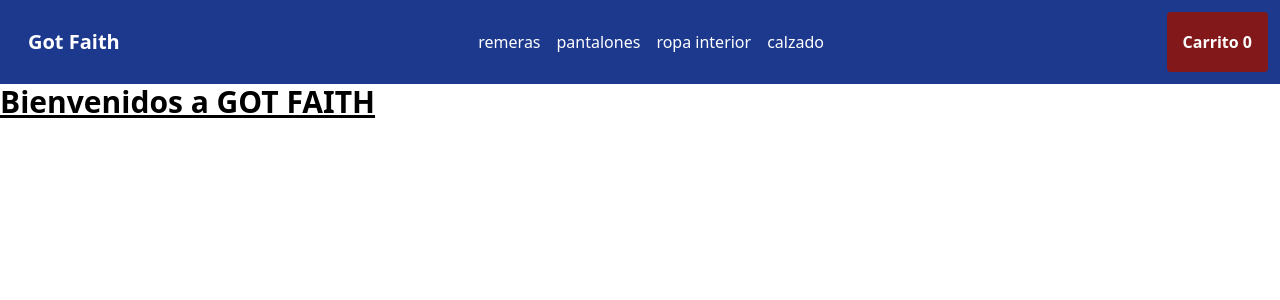
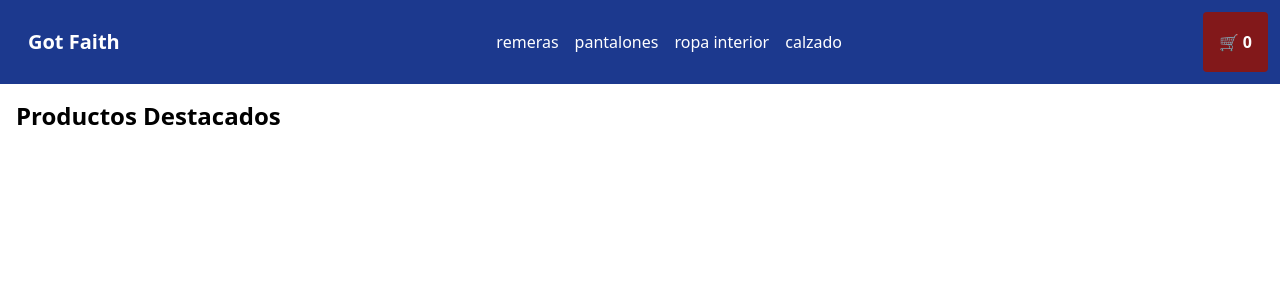
Before and after one commit to feliperodriguez5/got-faith, a React (Vite) app: page / in a window 1280 px wide. Shown: the top 300 px of the page. Built offline with nearby package versions, Linux system fonts and the light colour scheme.

Commit message:
se agrega componente ItemListContainer

```diff
--- a/src/App.jsx
+++ b/src/App.jsx
@@ -1,12 +1,13 @@
 import Navbar from "./components/Navbar";
 import Button from "./components/Button";
+import ItemListContainer from "./components/ItemListContainer";
 
 
 function App() {
   return (
     <div>
       <Navbar />
-      <h1 className="text-3xl font-bold underline">Bienvenidos a GOT FAITH</h1>
+      <ItemListContainer ProductosDestacados="Productos Destacados" />
     </div>
   )
 }
--- /dev/null
+++ b/src/components/ItemListContainer.jsx
@@ -0,0 +1,9 @@
+function ItemListContainer({ ProductosDestacados }) {
+    return (
+        <div className="p-4">
+            <h2 className="text-2xl font-bold mb-4">{ProductosDestacados}</h2>
+        </div>
+    );
+}
+
+export default ItemListContainer;
--- a/src/components/Navbar.jsx
+++ b/src/components/Navbar.jsx
@@ -10,7 +10,7 @@ function Navbar() {
         <a href="">ropa interior</a>
         <a href="">calzado</a>
       </nav>
-      <Button text={'Carrito 0'} />
+      <Button text={'🛒 0'} />
     </header>
   );
 }
```
